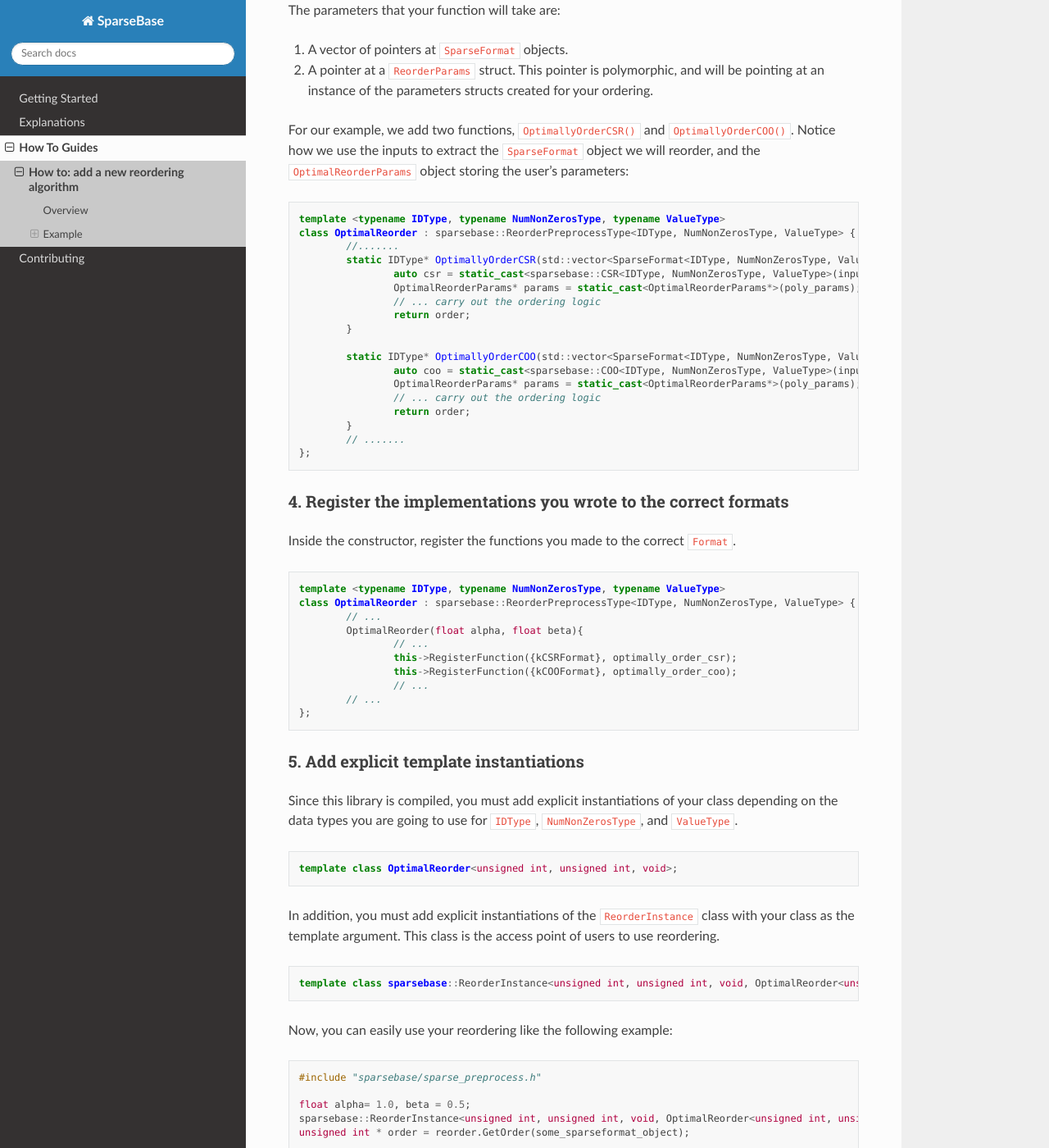
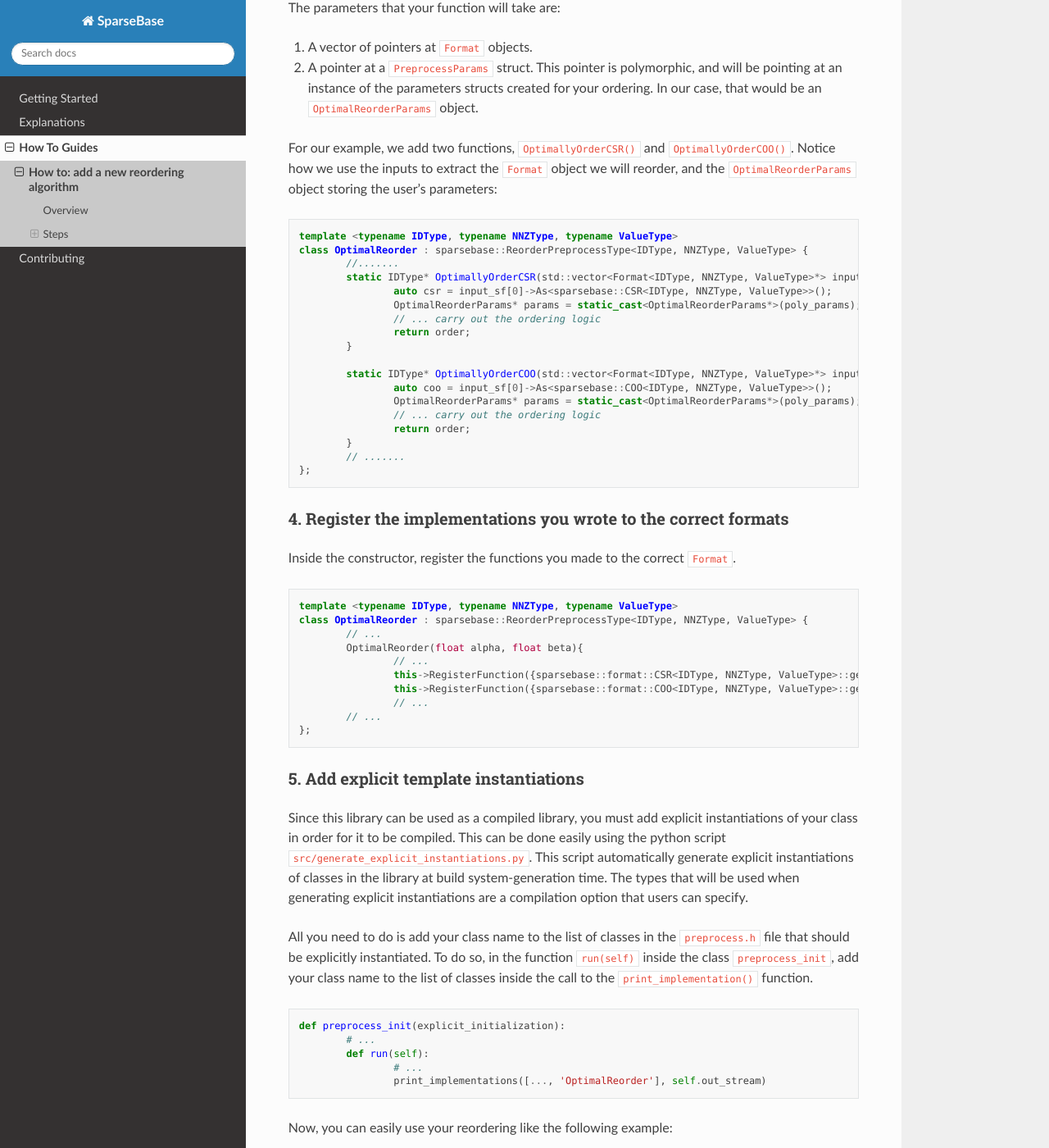
Before and after one commit to sparcityeu/SparseBase, a Sphinx documentation site: the page built from docs/pages/how_to_guides/how_add_reordering.md, in a window 1280 px wide and 1400 px high, scrolled down 1864 px. Shown: the whole window at 82% size. Built offline with Sphinx 7.4.7 and the Read the Docs theme 2.0.0, drawn with Linux system fonts in a browser that asks for light colours; pages that are not in the unit, such as notebooks, are missing from menus; some of the changed text lies outside the part shown.

Commit message:
updated how to add reordering tutorial

````diff
--- a/docs/pages/how_to_guides/how_add_reordering.md
+++ b/docs/pages/how_to_guides/how_add_reordering.md
@@ -10,32 +10,32 @@ Adding new reordering algorithms to SparseBase is very simple. It consists of fi
 4. Register the implementation functions in the constructor.
 5. Add explicit template instantiations of your class.
 
-## Example
+## Steps
 
-The following example demonstrates the process of creating a new reordering `OptimalReorder`.
+In this guide, we will create a new reordering `OptimalReorder`. This reordering has the following properties:
 
 - This reordering requires two float hyperparameters for execution, `alpha` and `beta`.
 - It has two implementations. One that operates on a `CSR` format, and another that operates on a `COO` format.
 
 ### 1. Create a new class for the ordering
 
-In the header file `sparsebase/include/sparse_preprocess.hpp`, add the definition of your class. It must be templated on three types `IDType`, `NumNonZerosType`, `ValueType` which define the data types of the `SparseFormat` objects it will reorder. Also, it must inherit from the class `ReorderPreprocessType`.
+In the header file `sparsebase/include/sparse_preprocess.hpp`, add the definition of your class. It must be templated on three types `IDType`, `NNZType`, and `ValueType` which define the data types of the `Format` objects it will reorder. Also, it must inherit from the class `ReorderPreprocessType`.
 
 ```cpp
-template <typename IDType, typename NumNonZerosType, typename ValueType>
-class OptimalReorder : sparsebase::ReorderPreprocessType<IDType, NumNonZerosType, ValueType> {
+template <typename IDType, typename NNZType, typename ValueType>
+class OptimalReorder : sparsebase::ReorderPreprocessType<IDType, NNZType, ValueType> {
 
 };
 ```
 
 ### 2. Create a struct containing the hyperparameters you need, and initialize them in the constructor
 
-Inside the class, create a new struct inheriting from `ReorderParams`. Its members will be whichever hyperparameters that your reordering will require. We will call this struct `OptimalReorderParams`. We add `alpha` and `beta` to it.
+Inside the class, create a new struct inheriting from `PreprocessParams`. Its members will be whichever hyperparameters that your reordering will require. We will call this struct `OptimalReorderParams`. We add `alpha` and `beta` to it.
 
 ```cpp
-template <typename IDType, typename NumNonZerosType, typename ValueType>
-class OptimalReorder : sparsebase::ReorderPreprocessType<IDType, NumNonZerosType, ValueType> {
-	struct OptimalReorderParams : ReorderParams {
+template <typename IDType, typename NNZType, typename ValueType>
+class OptimalReorder : sparsebase::ReorderPreprocessType<IDType, NNZType, ValueType> {
+	struct OptimalReorderParams : PreprocessParams {
 		float alpha;
 		float beta;
 	}
@@ -45,8 +45,8 @@ class OptimalReorder : sparsebase::ReorderPreprocessType<IDType, NumNonZerosType
 Inside the constructor, you will take the hyperparameters from the user, add them to an instance of the struct you just created, and set the data member `params_`, which your class inherited from `ReorderPreprocessType`, to the newly added struct.
 
 ```cpp
-template <typename IDType, typename NumNonZerosType, typename ValueType>
-class OptimalReorder : sparsebase::ReorderPreprocessType<IDType, NumNonZerosType, ValueType> {
+template <typename IDType, typename NNZType, typename ValueType>
+class OptimalReorder : sparsebase::ReorderPreprocessType<IDType, NNZType, ValueType> {
 	// ...
 	OptimalReorder(float alpha, float beta){
 		this->params_ = unique_ptr<OptimalReorderParams>(new OptimalReorderParams{alpha, beta});
@@ -57,33 +57,33 @@ class OptimalReorder : sparsebase::ReorderPreprocessType<IDType, NumNonZerosType
 
 ### 3. Add implementations for optimal reordering
 
-Add implementation functions that will carry out the reordering to the file `sparsebase/src/sparse_preprocess.cc`. Each function will be specific for an input `SparseFormat` Format. These functions should match the `ReorderFunction` signature:
+Add implementation functions that will carry out the reordering to the class. Each function will be specific for an input `Format` format type. These functions should match the `ReorderFunction` signature:
 
 ```cpp
-static IDType* FunctionName(std::vector<SparseFormat<IDType, NumNonZerosType, ValueType>*>, ReorderParams*)
+static IDType* FunctionName(std::vector<Format*>, PreprocessParams*)
 ```
-Not that the functions must also be *static*. This is required to enable the mechanism of choosing the correct implementation function for the input `SparseFormat` object's Format.
+Not that the functions must also be *static*. This is required to enable the mechanism of choosing the correct implementation function for the input `Format` object's Format.
 
 The parameters that your function will take are:
 
-1. A vector of pointers at `SparseFormat` objects.
-2. A pointer at a `ReorderParams` struct. This pointer is polymorphic, and will be pointing at an instance of the parameters structs created for your ordering.
+1. A vector of pointers at `Format` objects.
+2. A pointer at a `PreprocessParams` struct. This pointer is polymorphic, and will be pointing at an instance of the parameters structs created for your ordering. In our case, that would be an `OptimalReorderParams` object.
 
-For our example, we add two functions, `OptimallyOrderCSR()` and `OptimallyOrderCOO()`. Notice how we use the inputs to extract the `SparseFormat` object we will reorder, and the `OptimalReorderParams` object storing the user's parameters:
+For our example, we add two functions, `OptimallyOrderCSR()` and `OptimallyOrderCOO()`. Notice how we use the inputs to extract the `Format` object we will reorder, and the `OptimalReorderParams` object storing the user's parameters:
 
 ```cpp
-template <typename IDType, typename NumNonZerosType, typename ValueType>
-class OptimalReorder : sparsebase::ReorderPreprocessType<IDType, NumNonZerosType, ValueType> {
+template <typename IDType, typename NNZType, typename ValueType>
+class OptimalReorder : sparsebase::ReorderPreprocessType<IDType, NNZType, ValueType> {
 	//.......
-	static IDType* OptimallyOrderCSR(std::vector<SparseFormat<IDType, NumNonZerosType, ValueType>*> input_sf, ReorderParams* poly_params){
-		auto csr = static_cast<sparsebase::CSR<IDType, NumNonZerosType, ValueType>(input_sf[0]);
+	static IDType* OptimallyOrderCSR(std::vector<Format<IDType, NNZType, ValueType>*> input_sf, ReorderParams* poly_params){
+		auto csr = input_sf[0]->As<sparsebase::CSR<IDType, NNZType, ValueType>>();
 		OptimalReorderParams* params = static_cast<OptimalReorderParams*>(poly_params);
 		// ... carry out the ordering logic
 		return order;
 	}
 
-	static IDType* OptimallyOrderCOO(std::vector<SparseFormat<IDType, NumNonZerosType, ValueType>*> input_sf, ReorderParams* poly_params){
-		auto coo = static_cast<sparsebase::COO<IDType, NumNonZerosType, ValueType>(input_sf[0]);
+	static IDType* OptimallyOrderCOO(std::vector<Format<IDType, NNZType, ValueType>*> input_sf, ReorderParams* poly_params){
+		auto coo = input_sf[0]->As<sparsebase::COO<IDType, NNZType, ValueType>>();
 		OptimalReorderParams* params = static_cast<OptimalReorderParams*>(poly_params);
 		// ... carry out the ordering logic
 		return order;
@@ -97,13 +97,13 @@ class OptimalReorder : sparsebase::ReorderPreprocessType<IDType, NumNonZerosType
 Inside the constructor, register the functions you made to the correct `Format`.
 
 ```cpp
-template <typename IDType, typename NumNonZerosType, typename ValueType>
-class OptimalReorder : sparsebase::ReorderPreprocessType<IDType, NumNonZerosType, ValueType> {
+template <typename IDType, typename NNZType, typename ValueType>
+class OptimalReorder : sparsebase::ReorderPreprocessType<IDType, NNZType, ValueType> {
 	// ...
 	OptimalReorder(float alpha, float beta){
 		// ...
-		this->RegisterFunction({kCSRFormat}, optimally_order_csr);
-		this->RegisterFunction({kCOOFormat}, optimally_order_coo);
+		this->RegisterFunction({sparsebase::format::CSR<IDType, NNZType, ValueType>::get_format_id_static()}, optimally_order_csr);
+		this->RegisterFunction({sparsebase::format::COO<IDType, NNZType, ValueType>::get_format_id_static()}, optimally_order_coo);
 		// ...
 	// ...
 };
@@ -111,16 +111,16 @@ class OptimalReorder : sparsebase::ReorderPreprocessType<IDType, NumNonZerosType
 
 ### 5. Add explicit template instantiations
 
-Since this library is compiled, you must add explicit instantiations of your class depending on the data types you are going to use for `IDType`, `NumNonZerosType`, and `ValueType`.
+Since this library can be used as a compiled library, you must add explicit instantiations of your class in order for it to be compiled. This can be done easily using the python script `src/generate_explicit_instantiations.py`. This script automatically generate explicit instantiations of classes in the library at build system-generation time. The types that will be used when generating explicit instantiations are a compilation option that users can specify.
 
-```cpp
-template class OptimalReorder<unsigned int, unsigned int, void>;
-```
+All you need to do is add your class name to the list of classes in the `preprocess.h` file that should be explicitly instantiated. To do so, in the function `run(self)` inside the class `preprocess_init`, add your class name to the list of classes inside the call to the `print_implementation()` function.
 
-In addition, you must add explicit instantiations of the `ReorderInstance` class with your class as the template argument. This class is the access point of users to use reordering.
-
-```cpp
-template class sparsebase::ReorderInstance<unsigned int, unsigned int, void, OptimalReorder<unsigned int, unsigned int, void>>
+```python
+def preprocess_init(explicit_initialization):
+	# ...
+	def run(self):
+		# ...
+		print_implementations([..., 'OptimalReorder'], self.out_stream)
 ```
 
 Now, you can easily use your reordering like the following example:
@@ -129,8 +129,8 @@ Now, you can easily use your reordering like the following example:
 #include "sparsebase/sparse_preprocess.h"
 
 float alpha= 1.0, beta = 0.5;
-sparsebase::ReorderInstance<unsigned int, unsigned int, void, OptimalReorder<unsigned int, unsigned int, void>> reorder(alpha, beta);
+sparsebase::preprocess::OptimalReorder<unsigned int, unsigned int, unsigned int> reorder(alpha, beta);
 unsigned int * order = reorder.GetOrder(some_sparseformat_object);
 ```
 
-If the format of `some_sparseformat_object` is `kCSRFormat`, `kCOOFormat`, or any other format that is convertible to the two aforementioned formats, then an order will be calculated for it.
+If the format type of `some_sparseformat_object` is `CSR`, `COO`, or any other format that is convertible to the two aforementioned formats, then an order will be calculated for it.
````
